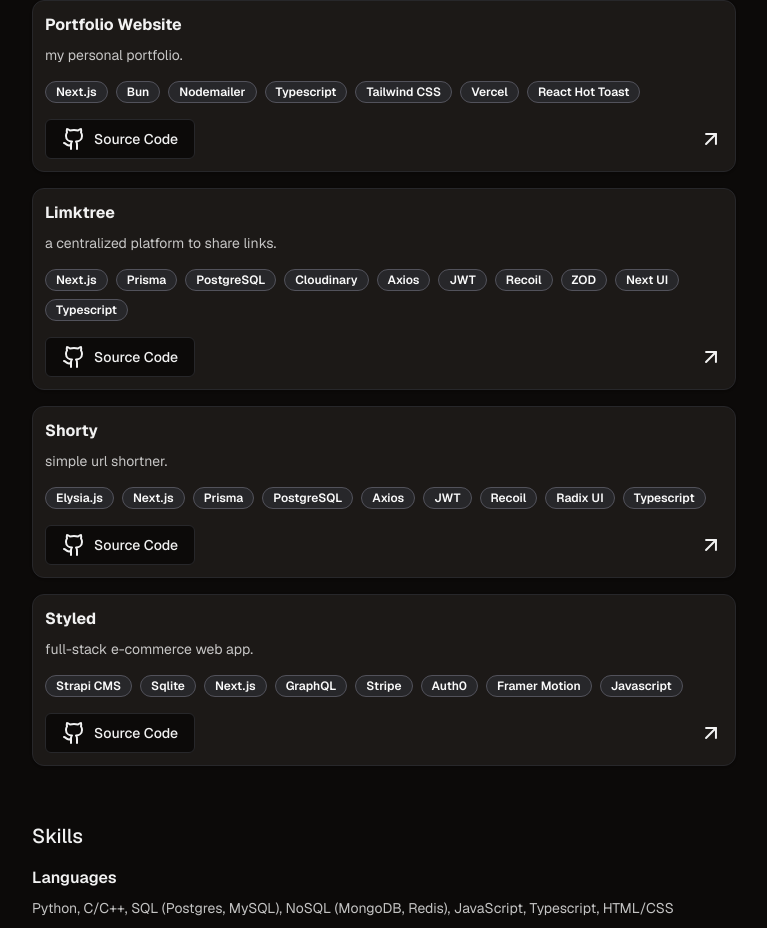
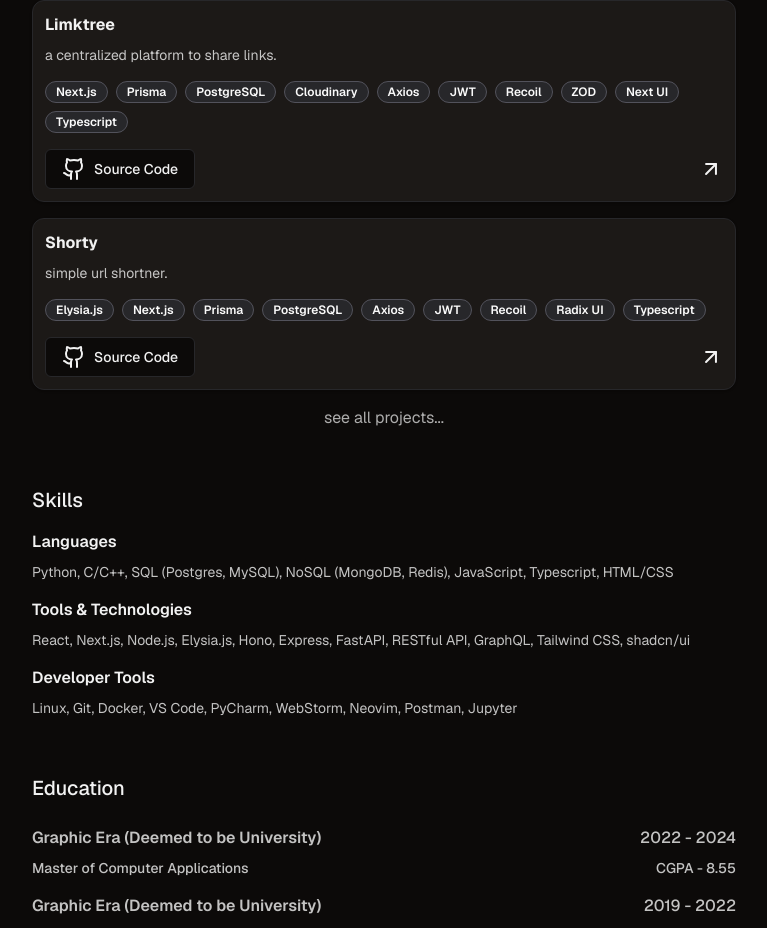
Before and after one commit to SattuSupari21/portfolio-v1, a Next.js app: page / in a window 1280 px wide. Shown: the part 1071-1999 px from the top of the page, without its empty margins (256-1023 px from the left). Built offline with nearby package versions, Linux system fonts and the light colour scheme.

Commit message:
update for projects and some little changes to ui

```diff
--- a/src/components/Projects.tsx
+++ b/src/components/Projects.tsx
@@ -6,7 +6,7 @@ import { IconButton } from "./ui/button";
 import { Badge } from "@/components/ui/badge";
 import { useRouter } from "next/navigation";
 
-import { projects } from "@/constants";
+import { top_projects } from "@/constants";
 
 type ProjectType = {
   id: number;
@@ -67,9 +67,14 @@ export const Projects = () => {
         Projects
       </span>
       <div className="flex flex-col mt-6 gap-4">
-        {projects.map((project) => {
+        {top_projects.map((project) => {
           return <RenderProject key={project.id} project={project} />;
         })}
+      </div>
+      <div className="w-full text-center mt-4">
+        <a href={"/projects"}>
+          <span className="opacity-70 hover:opacity-100 transition text-lgcenter">see all projects...</span>
+        </a>
       </div>
     </div>
   );
--- a/src/constants.ts
+++ b/src/constants.ts
@@ -148,6 +148,99 @@ export const projects = [
   },
 ];
 
+export const top_projects = [
+  {
+    id: 1,
+    slug: "tsturbo",
+    image:
+    "https://res.cloudinary.com/dpnmetc7y/image/upload/v1736924610/portfoliov1-images/tsturbo-home.png",
+    title: "TsTurbo",
+    shortAbout: "a web server written from scratch in typescript.",
+    about:
+    "A high-performance web server from scratch with support for static file serving, HTTP range requests, and chunked transfer encoding.",
+    sourceCode: "https://github.com/SattuSupari21/tsturbo",
+    techStack: [
+      "Node.js",
+      "TypeScript",
+      "HTTP",
+      "File Handling",
+      "TCP Sockets",
+      "Asynchronous Programming",
+    ],
+    demoVideoUrl:
+    "https://res.cloudinary.com/dpnmetc7y/video/upload/v1736925748/portfoliov1-project-demos/tsturbo-demo.mp4",
+  },
+  {
+    id: 2,
+    slug: "lb-py",
+    image:
+    "https://res.cloudinary.com/dpnmetc7y/image/upload/v1713358276/portfoliov1-images/lb-py-home.png",
+    title: "lb.py",
+    shortAbout: "a multithreaded load balancer written in python.",
+    about: "A Multithreaded Load Balancer written from scratch using Python.",
+    sourceCode: "https://github.com/SattuSupari21/lb.py",
+    techStack: [
+      "Python",
+      "Socket",
+      "Network Programming",
+      "Multi-Threding",
+      "Operating Systems",
+      "Algorithms",
+    ],
+    demoVideoUrl:
+    "https://res.cloudinary.com/dpnmetc7y/video/upload/v1713358735/portfoliov1-project-demos/lb-py-demo.mp4",
+  },
+  {
+    id: 3,
+    slug: "limktree",
+    image:
+    "https://res.cloudinary.com/dpnmetc7y/image/upload/v1712460941/portfoliov1-images/limktree-home.png",
+    title: "Limktree",
+    shortAbout: "a centralized platform to share links.",
+    about:
+    "Provides users with a centralized platform to share multiple links through a single customizable URL.",
+    sourceCode: "https://github.com/SattuSupari21/limktree",
+    techStack: [
+      "Next.js",
+      "Prisma",
+      "PostgreSQL",
+      "Cloudinary",
+      "Axios",
+      "JWT",
+      "Recoil",
+      "ZOD",
+      "Next UI",
+      "Typescript",
+    ],
+    demoVideoUrl:
+    "https://res.cloudinary.com/dpnmetc7y/video/upload/v1712386001/portfoliov1-project-demos/limktree-demo.mp4",
+  },
+  {
+    id: 4,
+    slug: "shorty",
+    image:
+    "https://res.cloudinary.com/dpnmetc7y/image/upload/v1712460942/portfoliov1-images/shorty-home.png",
+    title: "Shorty",
+    shortAbout: "simple url shortner.",
+    about:
+    "A simple to use URL shortner created using Elysia.js with Bun runtime and Next.js.",
+    sourceCode: "https://github.com/SattuSupari21/shorty",
+    techStack: [
+      "Elysia.js",
+      "Next.js",
+      "Prisma",
+      "PostgreSQL",
+      "Axios",
+      "JWT",
+      "Recoil",
+      "Radix UI",
+      "Typescript",
+    ],
+    demoVideoUrl:
+    "https://res.cloudinary.com/dpnmetc7y/video/upload/v1712385277/portfoliov1-project-demos/shorty-demo.mp4",
+  },
+];
+
 type ExperiencePositionIconType = "design" | "code" | "business" | "education";
 
 type ExperiencePositionItemType = {
@@ -195,7 +288,7 @@ export const WORK_EXPERIENCE: ExperienceItemType[] = [
         employmentPeriod: "Jun 2025 - Present",
         employmentType: "Internship",
         description:
-        "Working with Geospatial analysis software and developing custom Python scripts for research scholers.",
+        "Working with Geospatial analysis software and developing custom Python scripts for research scholars.",
         icon: "code",
         skills: ["Python", "PyQGIS", "Typescript", "React", "FastAPI"],
         isExpanded: true,
```
